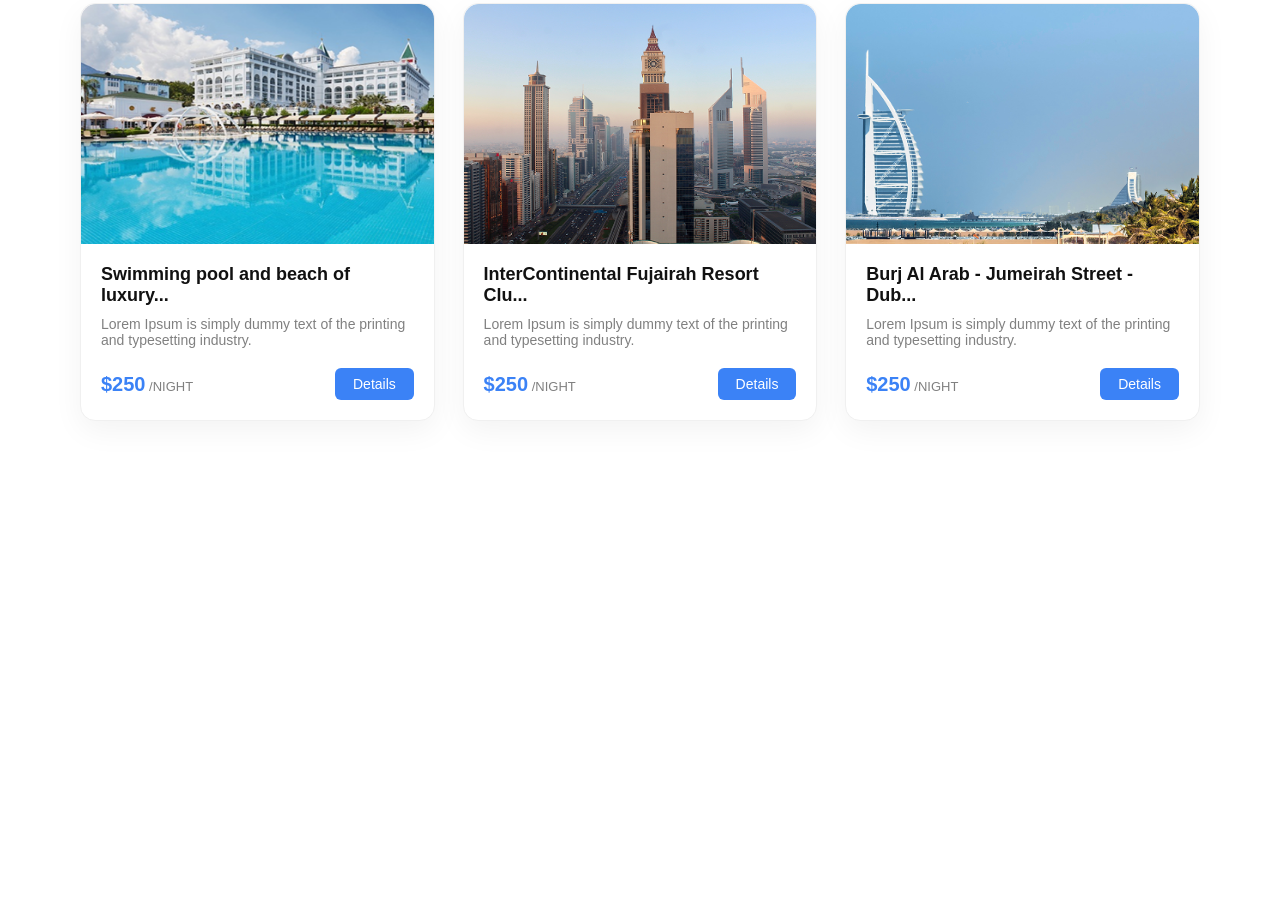
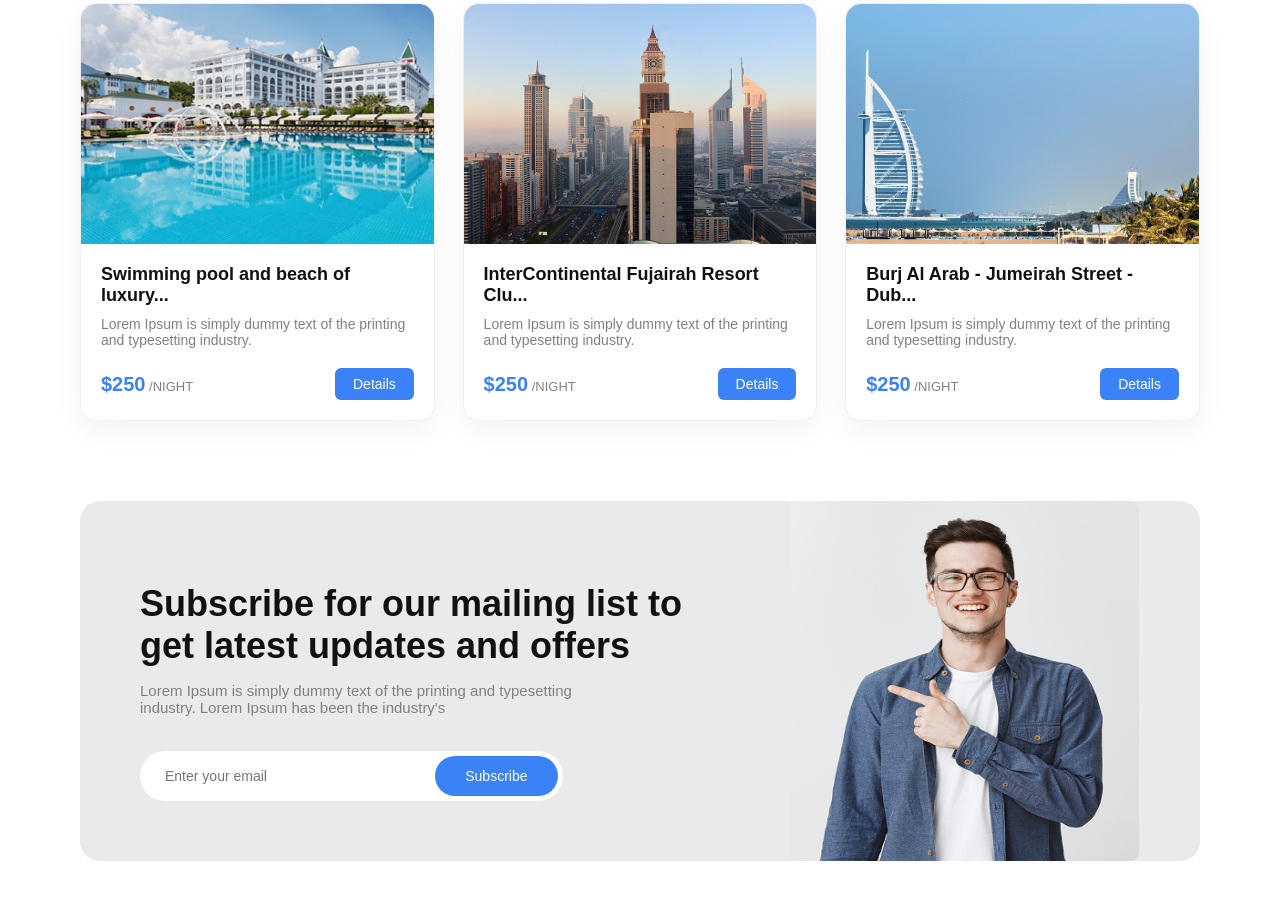
Before and after one commit to Muhammadjon0606/githubhom, a plain HTML site: page index.html in a window 1280 px wide. Shown: the part 2660-3561 px from the top of the page. Before the commit the page ends 3121 px from the top, so only its background shows below. Drawn offline with Linux system fonts and the light colour scheme.

Commit message:
qismi 8 rasmi mard

```diff
--- a/index.html
+++ b/index.html
@@ -235,6 +235,22 @@
 
     </div>
 
+    <div class="g">
+        <div class="g1">
+            <div class="g2">
+                <h2 class="g3">Subscribe for our mailing list to get latest updates and offers</h2>
+                <p class="g4">Lorem Ipsum is simply dummy text of the printing and typesetting industry. Lorem Ipsum has been the industry's</p>
+                <div class="g5">
+                    <input type="email" placeholder="Enter your email" class="g6">
+                    <button class="g7">Subscribe</button>
+                </div>
+            </div>
+            <div class="g8">
+                <img src="/Image (19).png" class="g9">
+            </div>
+
+        </div>
+    </div>
 
 </body>
 </html>
--- a/style.css
+++ b/style.css
@@ -526,3 +526,76 @@ body {
     padding: 8px 18px;
     font-size: 14px;
 }
+
+.g {
+    padding: 40px 80px;
+}
+
+.g1 {
+    display: flex;
+    justify-content: space-between;
+    align-items: flex-end;
+    background-color: #eaeaea;
+    border-radius: 20px;
+    padding: 0 60px;
+}
+
+.g2 {
+    width: 55%;
+    padding-top: 60px;
+    padding-bottom: 60px;
+}
+
+.g3 {
+    font-size: 36px;
+    margin-top: 0;
+    margin-bottom: 15px;
+    color: #111111;
+}
+
+.g4 {
+    font-size: 15px;
+    color: gray;
+    margin-top: 0;
+    margin-bottom: 35px;
+    width: 80%;
+}
+
+.g5 {
+    display: flex;
+    justify-content: space-between;
+    background-color: white;
+    border-radius: 30px;
+    padding: 5px;
+    width: 75%;
+}
+
+.g6 {
+    border: none;
+    outline: none;
+    padding-left: 20px;
+    font-size: 14px;
+    width: 65%;
+    border-radius: 30px;
+}
+
+.g7 {
+    background-color: #3b82f6;
+    color: white;
+    border: none;
+    border-radius: 25px;
+    padding: 12px 30px;
+    font-size: 14px;
+}
+
+.g8 {
+    width: 35%;
+    height: 360px;
+    display: flex;
+    align-items: flex-end;
+}
+
+.g9 {
+    width: 100%;
+    height: 100%;
+}
```
Also changed, not shown: Image (19).png (added).
